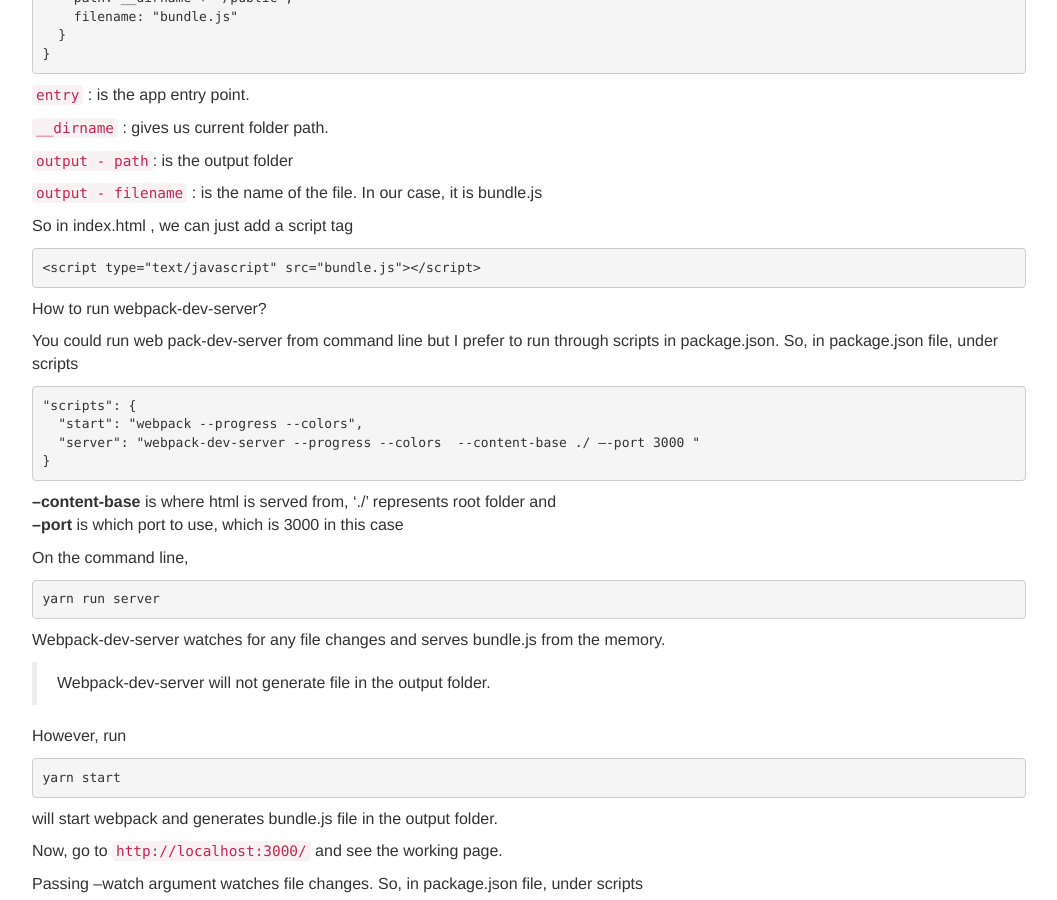
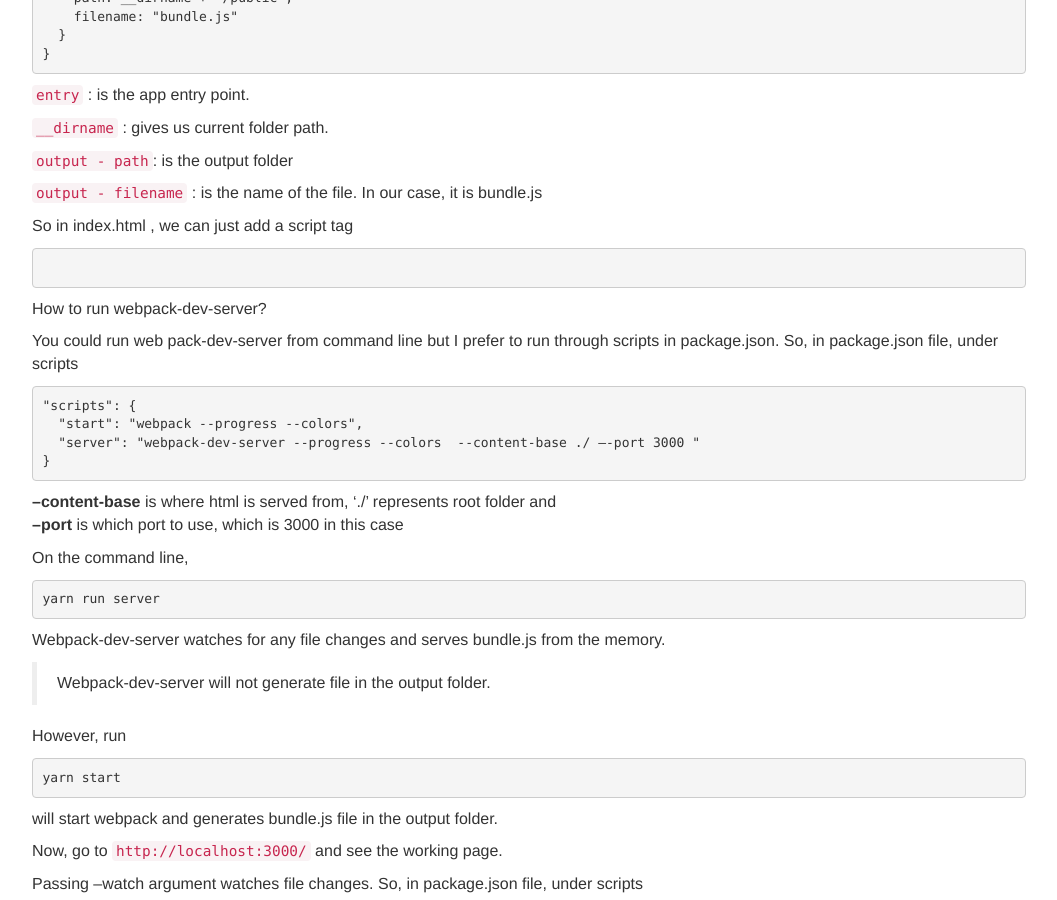
Before and after one commit to deepak6sp/deepak6sp.github.io, a Jekyll site: the page built from _posts/2017-02-22-webpack-basics.markdown, in a window 1280 px wide and 900 px high, scrolled down 632 px. Shown: the whole window, without its empty margins (111-1168 px from the left). Built offline with Jekyll 4.4.1, drawn with Linux system fonts in a browser that asks for light colours; nearby versions of some CDN libraries; a script that is not in the unit is left out.

Commit message:
Update 2017-02-22-webpack-basics.markdown

```diff
--- a/_posts/2017-02-22-webpack-basics.markdown
+++ b/_posts/2017-02-22-webpack-basics.markdown
@@ -48,9 +48,9 @@ module.exports = {
 `output - filename` : is the name of the file. In our case, it is bundle.js
 
 So in index.html , we can just add a script tag
-{% highlight ruby %}
+<pre>
 <script type="text/javascript" src="bundle.js"></script>
-{% endhighlight %}
+</pre>
 
 How to run webpack-dev-server?
 
```
